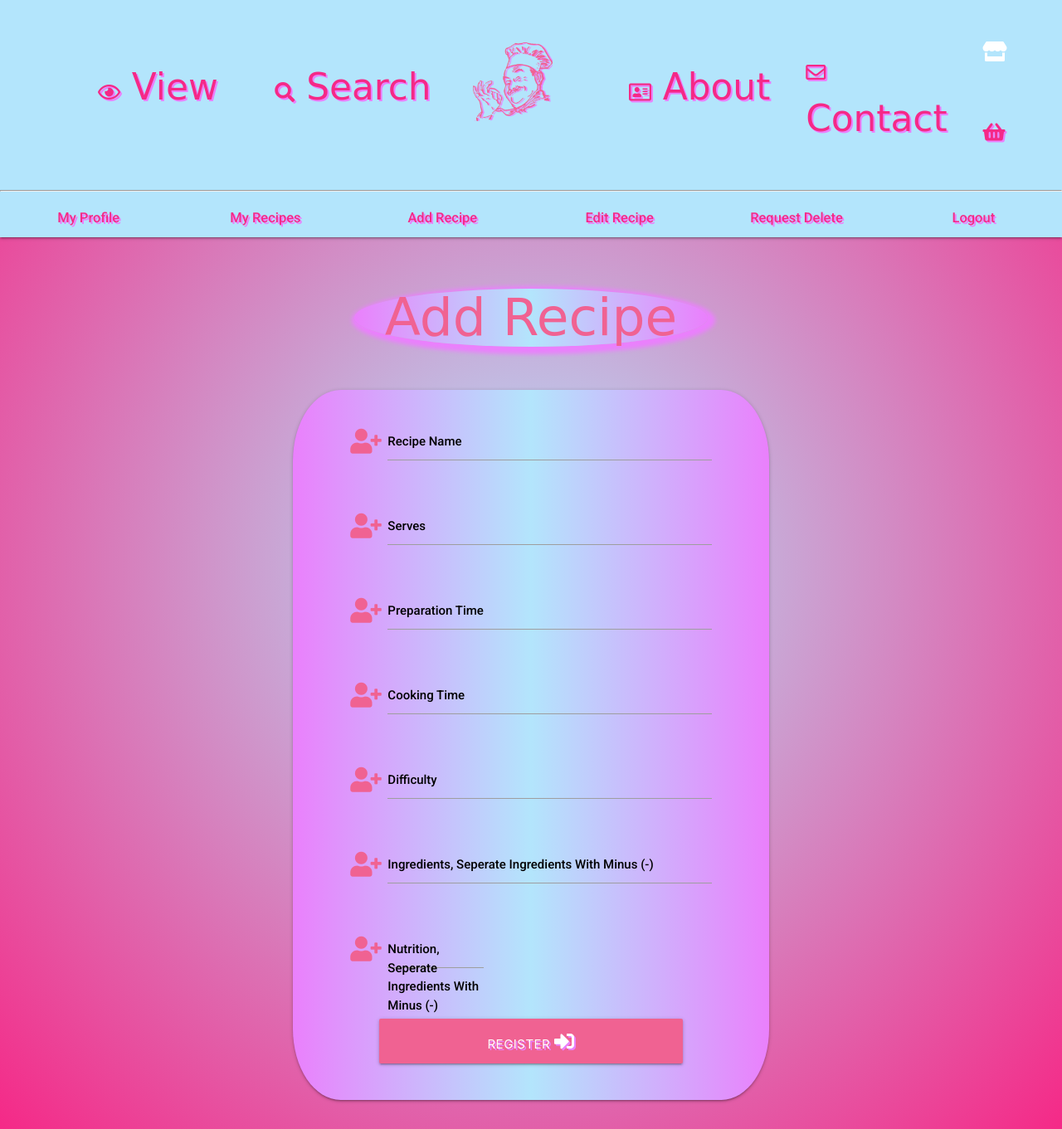
After one commit to J-O-B/ripe-recipe, a Flask app: page /newrecipe in a window 1280 px wide. The commit adds this page. Shown: the whole page at 83% size. Run offline with Flask 2, Linux system fonts and the light colour scheme; some libraries are stand-ins or nearby versions; some web fonts are replaced.

Commit message:
created add recipe page, form needs more work on both html doc and .py file.

```diff
--- a/app.py
+++ b/app.py
@@ -61,6 +61,34 @@ def signup():
     return render_template("signup.html")
 
 
+@app.route("/newrecipe", methods=["GET", "POST"])
+def newrecipe():
+    if request.method == "POST":
+
+        newrecipe = {
+            "recipe_name": request.form.get("username").lower(),
+            "serves": request.form.get("email").lower(),
+            "prep_time": request.form.get("fav_food").lower(),
+            "cook_time": request.form.get("prof_pic").lower(),
+            "difficulty": request.form.get("bio").lower(),
+            "pic_url": request.form.get("username").lower(),
+            "description": request.form.get("username").lower(),
+            "ingredients": request.form.get("username").lower(),
+            "nutrition": request.form.get("username").lower(),
+            "instructions": request.form.get("username").lower(),
+            "rating": request.form.get("username").lower(),
+            "num_ratings": request.form.get("username").lower(),
+            "created_by": session['user'],
+            "tags": request.form.get("username").lower(),
+        }
+        mongo.db.users.insert_one(newrecipe)
+
+        # Put the new user into "session" cookie
+        session['user']
+        flash("Congratulations, You Are Now Part Of The Ripe Family!")
+    return render_template("add_recipe.html")
+
+
 @app.route("/recipes")
 def recipes():
     recipes = mongo.db.recipes.find()
--- a/static/css/style.css
+++ b/static/css/style.css
@@ -16,7 +16,7 @@ body{
     background: radial-gradient(var(--second), var(--first));
     background-repeat: no-repeat;
     font-family: 'Roboto', sans-serif;
-    font-weight: 300;
+    font-weight: 500;
 }
 
 h1,
--- a/static/js/script.js
+++ b/static/js/script.js
@@ -1,4 +1,5 @@
 // Materialize Required JavaScript
 $(document).ready(function(){
     $('.sidenav').sidenav();
+    $('.timepicker').timepicker();
   });
--- /dev/null
+++ b/templates/add_recipe.html
@@ -0,0 +1,70 @@
+{% extends "base.html" %}
+{% block main_content %}
+
+    <div class="row">
+        <div class="col s12 m6 offset-m3">
+            <h1 class="center-align pink-text text-lighten-2 border round-border">Add Recipe</h1>
+        </div>
+
+    </div>
+
+<!--Card to hold the signup form-->
+    <div class="row">
+        <form class="col s12 m8 offset-m2 round" method="POST" action="{{ url_for('signup') }}">
+            <div class="card-panel light-blue lighten-4 round-corners">
+                <div class="row">
+                    <div class="input-field col s10 offset-s1">
+                        <i class="fas fa-user-plus prefix pink-text text-lighten-2"></i>
+                        <input id="recipe_name" name="recipe_name" type="text" minlength="5" maxlength="50" pattern="^[a-zA-Z0-9]{5,20}$" class="validate">
+                        <label class="black-text" for="recipe_name">Recipe Name</label>
+                        <span class="helper-text" data-error="Input incorrect, This Field Only Accepts Numbers & Characters" data-success="Input Correct"></span>
+                    </div>
+                    <div class="input-field col s10 offset-s1">
+                        <i class="fas fa-user-plus prefix pink-text text-lighten-2"></i>
+                        <input id="serves" name="serves" type="text" minlength="1" maxlength="2" pattern="^[0-9]{1,2}$" class="validate">
+                        <label class="black-text" for="serves">Serves</label>
+                        <span class="helper-text" data-error="Input incorrect, This Field Only Accepts Numbers" data-success="Input Correct"></span>
+                    </div>
+                    <div class="input-field col s10 offset-s1">
+                        <i class="fas fa-user-plus prefix pink-text text-lighten-2"></i>
+                        <input id="prep_time" name="prep_time" type="text" minlength="1" maxlength="2" pattern="^[0-9]{1,2}$" class="validate">
+                        <label class="black-text" for="prep_time">Preparation Time</label>
+                        <span class="helper-text" data-error="Input incorrect, This Field Only Accepts Numbers" data-success="Input Correct"></span>
+                    </div>
+                    <div class="input-field col s10 offset-s1">
+                        <i class="fas fa-user-plus prefix pink-text text-lighten-2"></i>
+                        <input id="cook_time" name="cook_time" type="text" class="timepicker">
+                        <label class="black-text" for="cook_time">Cooking Time</label>
+                        <span class="helper-text" data-error="Input incorrect, This Field Only Accepts Numbers" data-success="Input Correct"></span>
+                    </div>
+                    <div class="input-field col s10 offset-s1">
+                        <i class="fas fa-user-plus prefix pink-text text-lighten-2"></i>
+                        <input id="difficulty" name="difficulty" type="text" minlength="4" maxlength="6" pattern="^[a-zA-Z]{4,6}$" class="validate">
+                        <label class="black-text" for="difficulty">Difficulty</label>
+                        <span class="helper-text" data-error="Input incorrect, This Field Only Accepts Numbers & Characters" data-success="Input Correct"></span>
+                    </div>
+                    <div class="input-field col s10 offset-s1">
+                        <i class="fas fa-user-plus prefix pink-text text-lighten-2"></i>
+                        <input id="ingredients" name="ingredients" type="text" minlength="5" maxlength="500" pattern="^[a-zA-Z0-9]{5,20}$" class="validate">
+                        <label class="black-text" for="ingredients">Ingredients, Seperate Ingredients With Minus (-)</label>
+                        <span class="helper-text" data-error="Input incorrect, This Field Only Accepts Numbers & Characters" data-success="Input Correct"></span>
+                    </div>
+                    <div class="input-field col s4 offset-s1">
+                        <i class="fas fa-user-plus prefix pink-text text-lighten-2"></i>
+                        <input id="nutrition" name="nutrition" type="text" minlength="5" maxlength="500" pattern="^[a-zA-Z0-9]{5,20}$" class="validate">
+                        <label class="black-text" for="nutrition">Nutrition, Seperate Ingredients With Minus (-)</label>
+                        <span class="helper-text" data-error="Input incorrect, This Field Only Accepts Numbers & Characters" data-success="Input Correct"></span>
+                    </div>
+                </div>
+
+                <div class="row">
+                    <button type="submit" class="col s8 offset-s2 btn-large pink lighten-2 text-shadow">
+                        Register <i class="fas fa-sign-in-alt"></i>
+                    </button>
+                </div>
+            </div>
+        </form>
+    </div>
+
+
+{% endblock %}
--- a/templates/base.html
+++ b/templates/base.html
@@ -97,7 +97,7 @@
             </nav>
 
             <div class="sidenav custom-sidenav" id="sidenav">
-                <h4 class="center-align text-main">Ripe Recipes Menu:</h4>
+                <h3 class="center-align pink-text text lighten-4">Ripe Recipes Menu:</h3>
                 <hr class="custom-short-div">
                 <div class="center-align secondary-nav">
                     <a href="{{ url_for('recipes') }}" class="secondary-nav">View Recipes</a>
```
Also changed, not shown: templates/signup.html (+9 -9 lines).
